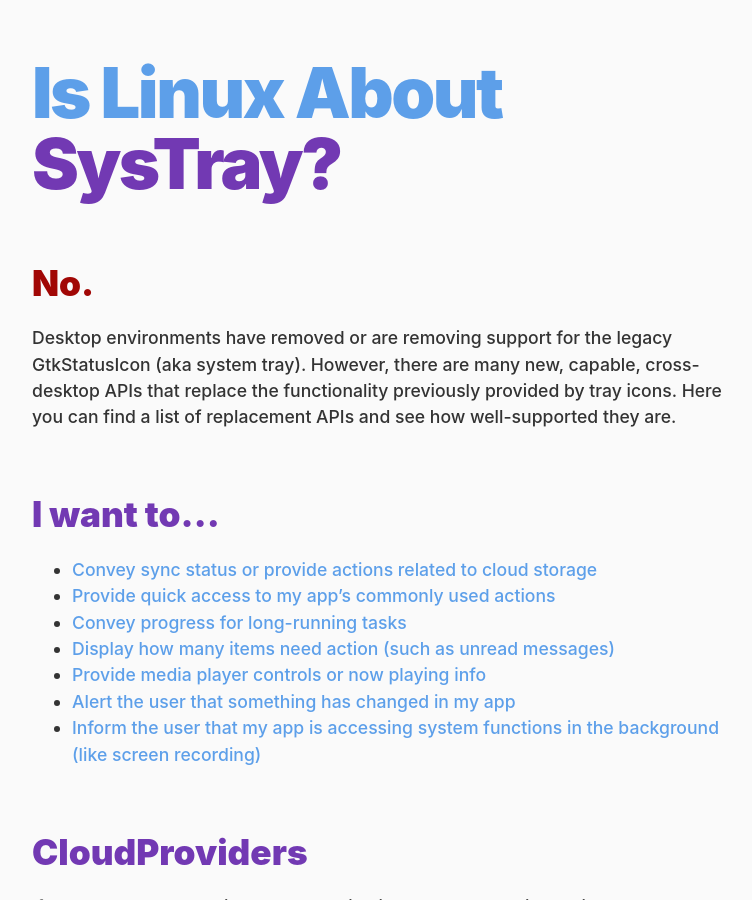
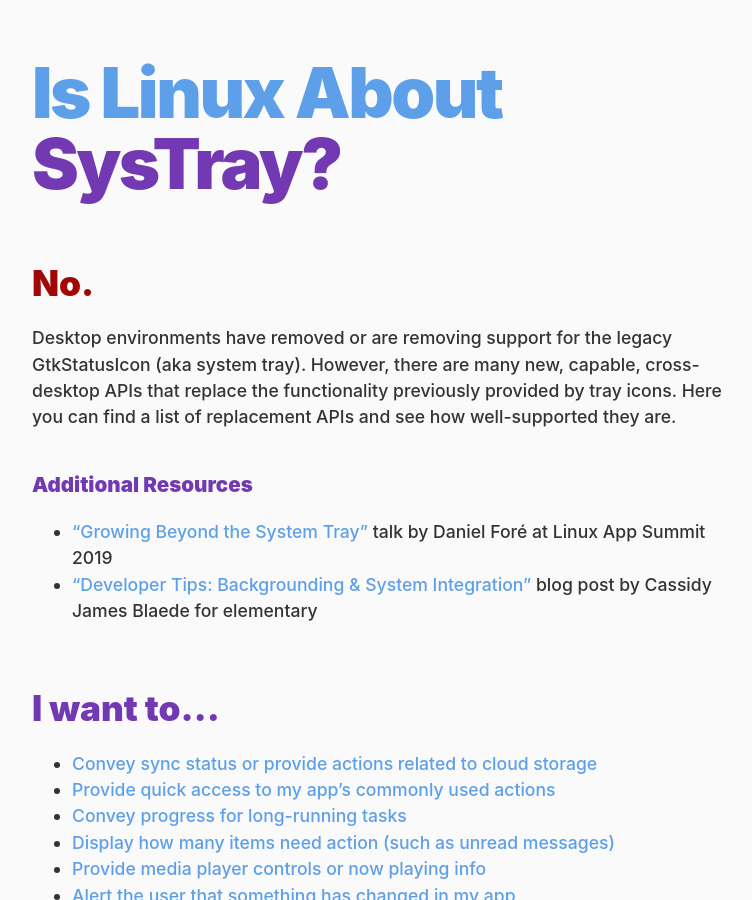
Before and after one commit to islinuxabout/islinuxabout.github.io, a Jekyll site: the page built from systray.md, in a window 1280 px wide and 900 px high. Shown: the whole window, without its empty margins (256-1008 px from the left). Built offline with Jekyll 4.4.1, drawn with Linux system fonts in a browser that asks for light colours; our own code applies the rules of GitHub Pages for plain Markdown files.

Commit message:
Systray: add links to fix #4

```diff
--- a/systray.md
+++ b/systray.md
@@ -1,5 +1,6 @@
 ---
 description: Desktop environments have removed or are removing support for the legacy GtkStatusIcon (aka system tray). However, there are many new, capable, cross-desktop APIs that replace the functionality previously provided by tray icons. Here you can find a list of replacement APIs and see how well-supported they are.
+
 redirect_from:
   - app-indicator
   - appindicator
@@ -23,6 +24,11 @@ redirect_from:
 ## No.
 
 Desktop environments have removed or are removing support for the legacy GtkStatusIcon (aka system tray). However, there are many new, capable, cross-desktop APIs that replace the functionality previously provided by tray icons. Here you can find a list of replacement APIs and see how well-supported they are.
+
+### Additional Resources
+
+- [“Growing Beyond the System Tray”](https://www.youtube.com/watch?v=fPFdV-Z69Lo) talk by Daniel Foré at Linux App Summit 2019
+- [“Developer Tips: Backgrounding & System Integration”](https://blog.elementary.io/developer-tips-backgrounding-system-integration/) blog post by Cassidy James Blaede for elementary
 
 ## I want to…
 
```
